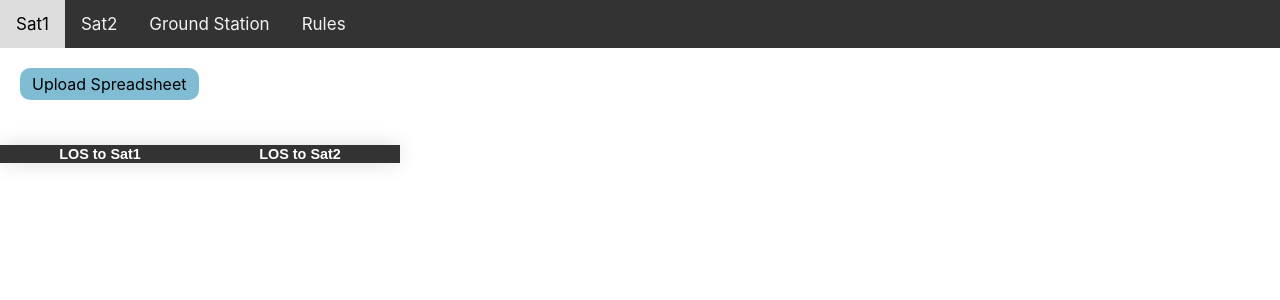
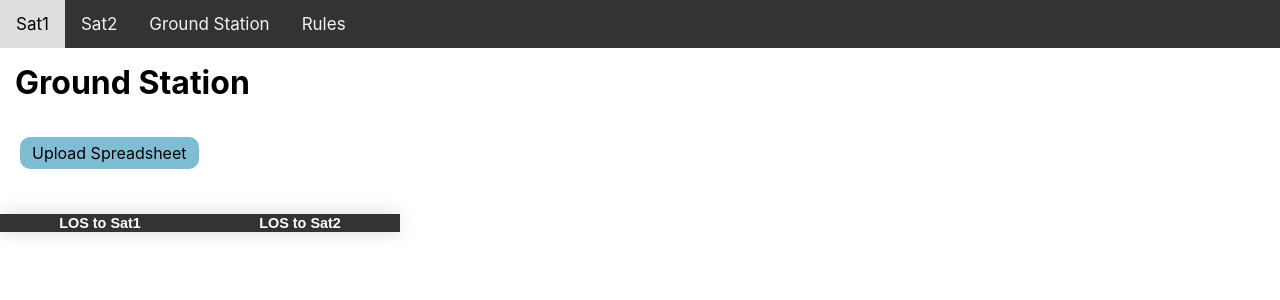
Before and after one commit to Triangleman7/Interns_Summer_2021, a React (Create React App) app in the folder display-data/: page /ground-station in a window 1280 px wide. Shown: the top 300 px of the page. Built offline with nearby package versions, Linux system fonts and the light colour scheme.

Commit message:
Add headers

```diff
--- a/display-data/src/App.css
+++ b/display-data/src/App.css
@@ -84,3 +84,7 @@
 input[type="file"] {
   display: none;
 }
+
+h1 {
+  margin: 15px;
+}
--- a/display-data/src/GroundStation.js
+++ b/display-data/src/GroundStation.js
@@ -30,6 +30,7 @@ function GroundStation() {
 
     return (
         <div>
+            <h1>Ground Station</h1>
             <label for='file-upload' class='custom-file-upload'>
                 Upload Spreadsheet
             </label>
--- a/display-data/src/Rules.js
+++ b/display-data/src/Rules.js
@@ -30,6 +30,7 @@ function Rules() {
 
     return (
         <div>
+            <h1>Rules</h1>
             <label for='file-upload' class='custom-file-upload'>
                 Upload Spreadsheet
             </label>
--- a/display-data/src/Sat1.js
+++ b/display-data/src/Sat1.js
@@ -30,6 +30,7 @@ function Sat1() {
 
     return (
         <div>
+            <h1>Sat1</h1>
             <label for='file-upload' class='custom-file-upload'>
                 Upload Spreadsheet
             </label>
--- a/display-data/src/Sat2.js
+++ b/display-data/src/Sat2.js
@@ -30,6 +30,7 @@ function Sat2() {
 
     return (
         <div>
+            <h1>Sat2</h1>
             <label for='file-upload' class='custom-file-upload'>
                 Upload Spreadsheet
             </label>
```
